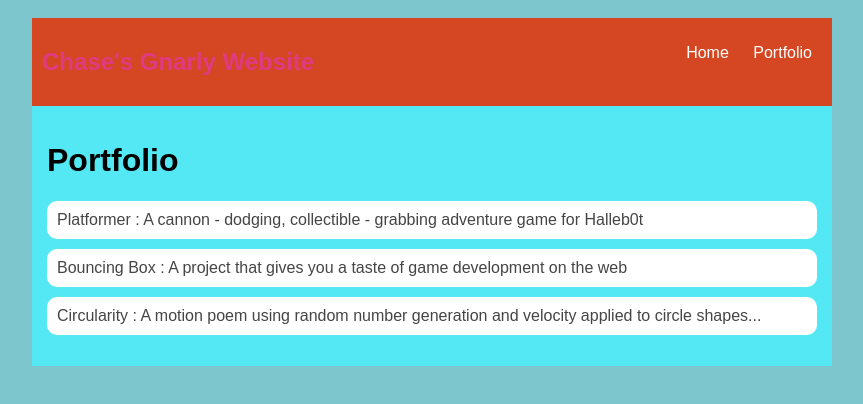
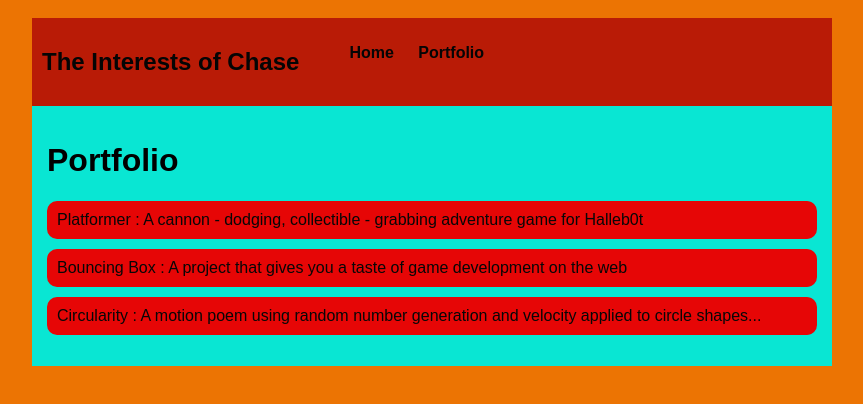
Before and after one commit to ChaseGaudet29/ChaseGaudet29.github.io, a plain HTML site: page portfolio.html in a window 1280 px wide. Shown: the whole page, without its empty margins (208-1071 px from the left). Drawn offline with Linux system fonts and the light colour scheme.

Commit message:
add index.html file

```diff
--- a/portfolio.html
+++ b/portfolio.html
@@ -4,8 +4,8 @@
         <title>Chase's Gnarly Website</title>
          <style type="text/css">
             body {
-                background: rgb(125, 198, 205);
-                color: rgb(44, 233, 170);
+                background: rgb(236, 116, 3);
+                color: rgb(5, 5, 5);
                 padding: 10px;
                 font-family: arial;
             }
@@ -21,7 +21,7 @@
 
             /* navigation menu */
             nav {
-                background: rgba(226, 52, 8, 0.863);
+                background: rgb(185, 27, 6);
                 margin: 0 auto;
                 display: flex;
                 padding: 10px;
@@ -29,9 +29,10 @@
             h1 {
                 display: flex;
                 align-items: center;
-                color: rgba(231, 49, 192, 0.603);
-                flex: 1;
+                color: #0c00099a
+                flex 1;
             }
+
             #nav-ul {
                 list-style-image: none;
             }
@@ -41,12 +42,12 @@
             }
             .nav-a {
                 text-decoration: none;
-                color: #fff;
+                color: rgb(5, 5, 5);
             }
 
             /* main container area beneath menu */
             main {
-                background: rgba(72, 243, 255, 0.774);
+                background: rgb(9, 230, 211);
                 display: flex;
             }
             .content {
@@ -64,19 +65,19 @@
             }
 
             #portfolio li {
-                background: #fff;
+                background: rgb(230, 6, 6);
                 padding: 10px;
                 border-radius: 10px;
                 margin-bottom: 10px;
             }
 
             #portfolio li:hover {
-                background: #eee;
+                background: rgb(231, 81, 11);
             }
 
             #portfolio a {
                 text-decoration: none;
-                color: #454545;
+                color: #070707;
             }
         </style>
     </head>
@@ -84,13 +85,13 @@
     <body>
       <div id="all-contents">
          <nav>
-            <h1>Chase's Gnarly Website</h1>
+            <h1>The Interests of Chase</h1>
                 <ul id="nav-ul">
                     <li class="nav-li">
-                  <a class="nav-a" href="index.html">Home</a>
+                        <a class="nav-a" href="index.html"><strong>Home</strong></a>
                     </li>
                     <li class="nav-li">
-                  <a class="nav-a" href="portfolio.html">Portfolio</a>
+                        <a class="nav-a" href="portfolio.html"><strong>Portfolio</strong></a>
                     </li>
                 </ul>
         </nav>
```
Also changed, not shown: index.html (+9 -8 lines). Lines whose indentation alone changed are shown as unchanged.
